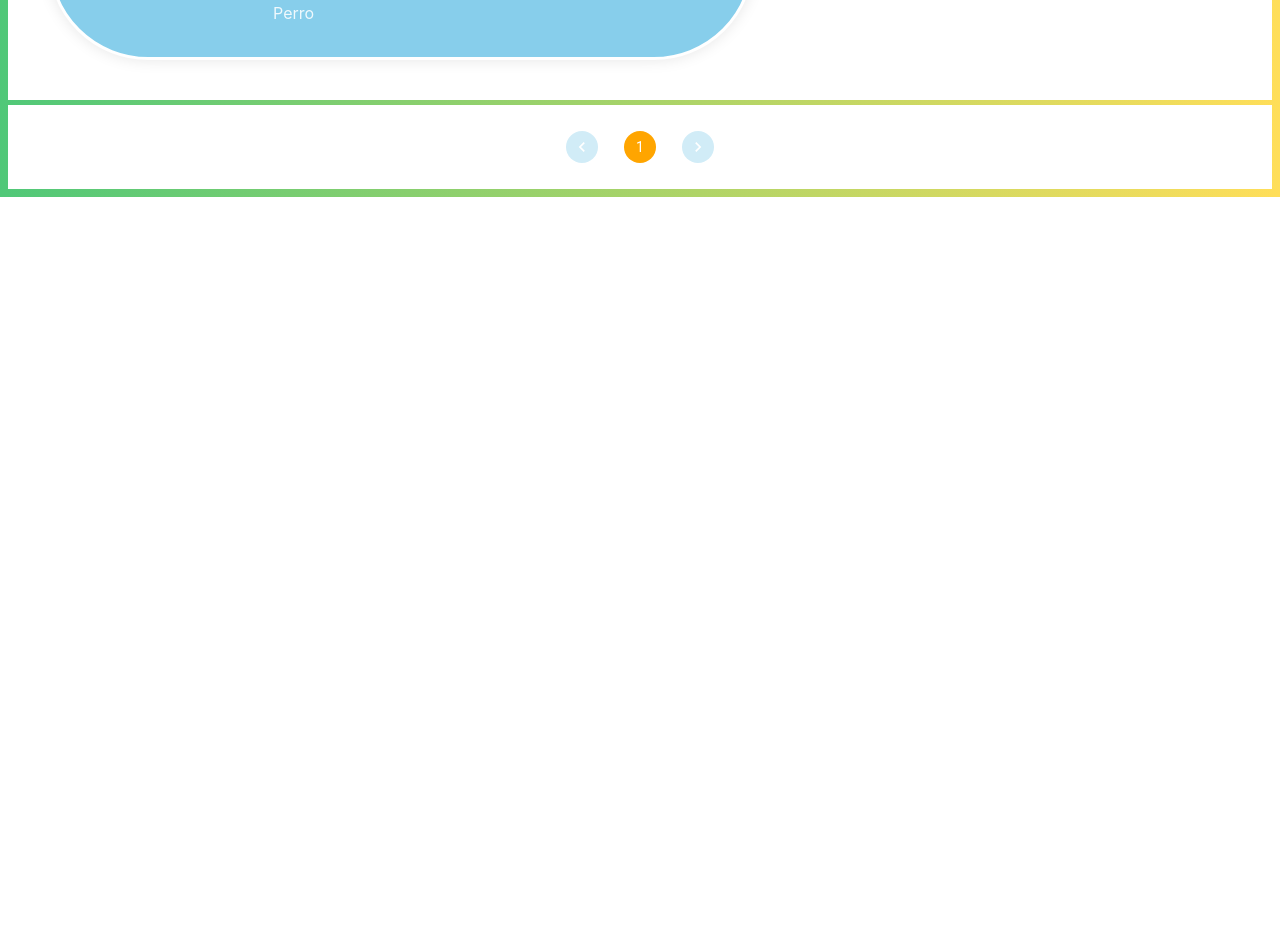
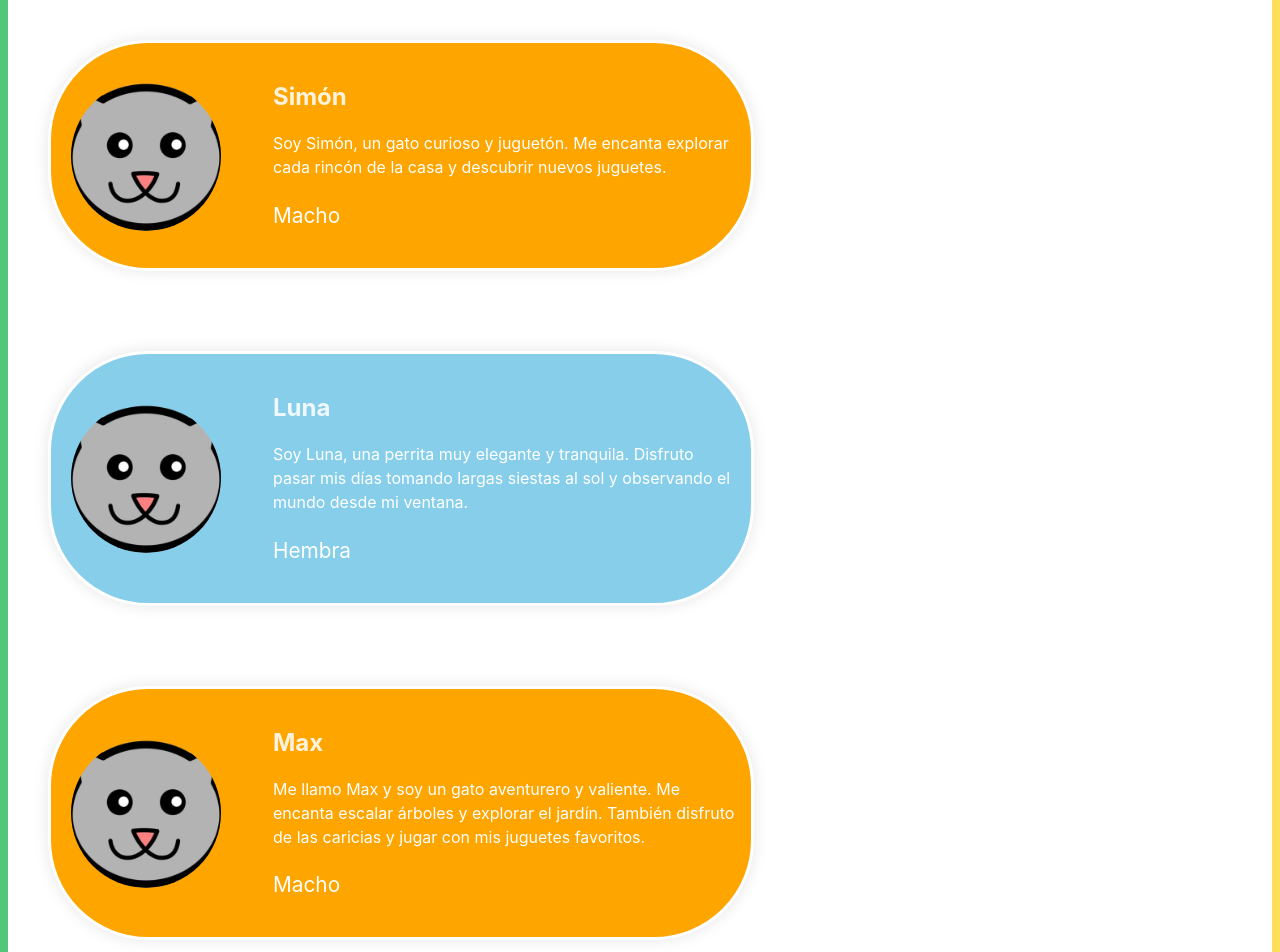
Before and after one commit to Noodle-itsDev/HappyPawsFrontEnd, a React (Vite) app: page / in a window 1280 px wide. Shown: the part 1020-1972 px from the top of the page. Before the commit the page ends 1217 px from the top, so only its background shows below. Built offline with nearby package versions, Linux system fonts and the light colour scheme.

Commit message:
Filtro funcional
He hecho el popup con el filtro para filtrar entre animales, genero, tamaño, y falta añadir algun filtro mas, boton de restablecer funcional, y tipo de animal funcional y oculto

```diff
--- a/src/mascotas-frontend/components-mascotas/ProductCard.css
+++ b/src/mascotas-frontend/components-mascotas/ProductCard.css
@@ -4,18 +4,6 @@
     position: relative;
   }
 
-  .reborde-felinos-container {
-    position: absolute;
-    top: -30px;
-    left: 0;
-    width: 100%;
-    z-index: 1;
-  }
-
-  .reborde-felinos {
-    width: 100%;
-    height: auto;
-  }
 
   .background-card {
     position: relative;
--- a/src/mascotas-frontend/components-mascotas/ProductCard.tsx
+++ b/src/mascotas-frontend/components-mascotas/ProductCard.tsx
@@ -2,15 +2,13 @@ import React from 'react';
 import './ProductCard.css';
 
 interface ProductCardProps {
-  rebordefelinos?: string;
   imageUrl: string;
   title: string;
   description: string;
   genero: string;
-  tipomascota: 'Perro' | 'Gato';
 }
 
-const ProductCard: React.FC<ProductCardProps> = ({ imageUrl, title, description, genero, tipomascota }) => {
+const ProductCard: React.FC<ProductCardProps> = ({ imageUrl, title, description, genero }) => {
   return (
     <div className="product-card-container">
       <div className="background-card">
@@ -20,7 +18,6 @@ const ProductCard: React.FC<ProductCardProps> = ({ imageUrl, title, description,
             <h2 className="product-title">{title}</h2>
             <p className="product-description">{description}</p>
             <p className="product-genero">{genero}</p>
-            {tipomascota && <p className="product-tipomascota">{tipomascota}</p>}
           </div>
         </div>
       </div>
--- a/src/mascotas-frontend/components-mascotas/ProductCard2.css
+++ b/src/mascotas-frontend/components-mascotas/ProductCard2.css
@@ -43,7 +43,7 @@
   }
 
   .product-description2 {
-    font-size: 0.7rem;
+    font-size: 0.9rem;
     color: #ffffff;
   }
 
--- a/src/mascotas-frontend/components-mascotas/ProductCard2.tsx
+++ b/src/mascotas-frontend/components-mascotas/ProductCard2.tsx
@@ -7,10 +7,9 @@ interface ProductCardProps {
   title: string;
   description: string;
   genero: string;
-  tipomascota?: 'Perro' | 'Gato';
 }
 
-const ProductCard: React.FC<ProductCardProps> = ({ imageUrl, title, description, genero, tipomascota }) => {
+const ProductCard: React.FC<ProductCardProps> = ({ imageUrl, title, description, genero }) => {
   return (
     <div className="product-card-container">
     <div className='background-card'>
@@ -20,7 +19,6 @@ const ProductCard: React.FC<ProductCardProps> = ({ imageUrl, title, description,
         <h2 className="product-title2">{title}</h2>
         <p className="product-description2">{description}</p>
         <p className="product-genero2">{genero}</p>
-        {tipomascota && <p className="product-tipomascota">{tipomascota}</p>}
       </div>
     </div>
     </div>
--- a/src/mascotas-frontend/components-mascotas/filtro.css
+++ b/src/mascotas-frontend/components-mascotas/filtro.css
@@ -4,7 +4,9 @@
   left: 50%;
   transform: translate(-50%, -50%);
   background-color: #f9f9f9;
-  padding: 30px;
+  padding: 40px;
+  padding-top: 60px;
+  padding-bottom: 60px;
   box-shadow: 0 0 15px rgba(0, 0, 0, 0.2);
   border-radius: 8px;
   z-index: 1000;
@@ -20,7 +22,7 @@
   margin-bottom: 5px;
 }
 
-.icono-filtro{
+.icono-filtro {
   width: 18px;
   margin-left: 15px;
 }
@@ -67,28 +69,16 @@ select:focus {
   border-color: #888;
 }
 
-.btn_marron {
+.btn-group {
+  display: flex;
+  justify-content: center;
   margin-top: 20px;
 }
 
-.btn_marron a {
-  display: inline-block;
-  padding: 12px 25px;
-  background-color: #6b4e3d;
-  color: #fff;
-  text-decoration: none;
-  border-radius: 4px;
-  transition: background-color 0.3s;
-}
-
-.btn_marron a:hover {
-  background-color: #54392d;
-}
-
 button {
-  margin-top: 20px;
+  margin: 0 5px;
   padding: 10px 20px;
-  background-color: #e74c3c;
+  background-color: #54C877;
   color: #fff;
   border: none;
   border-radius: 4px;
@@ -98,5 +88,5 @@ button {
 }
 
 button:hover {
-  background-color: #c0392b;
+  background-color: #3a8b52;
 }
--- a/src/mascotas-frontend/components-mascotas/filtroAdoptar.tsx
+++ b/src/mascotas-frontend/components-mascotas/filtroAdoptar.tsx
@@ -3,7 +3,7 @@ import './filtro.css';
 
 interface FiltroAdoptarProps {
   onClose: () => void;
-  applyFilters: (filters: any) => void;
+  applyFilters: (filters: { tipo: string; genero: string; tamaño: string }) => void;
 }
 
 const FiltroAdoptar: React.FC<FiltroAdoptarProps> = ({ onClose, applyFilters }) => {
@@ -13,7 +13,15 @@ const FiltroAdoptar: React.FC<FiltroAdoptarProps> = ({ onClose, applyFilters })
 
   const handleApplyFilters = () => {
     applyFilters({ tipo, genero, tamaño });
-    onClose(); // Cierra el popup después de aplicar los filtros
+    onClose();
+  };
+
+  const handleResetFilters = () => {
+    setTipo('');
+    setGenero('');
+    setTamaño('');
+    applyFilters({ tipo: '', genero: '', tamaño: '' });
+    onClose();
   };
 
   return (
@@ -48,13 +56,15 @@ const FiltroAdoptar: React.FC<FiltroAdoptarProps> = ({ onClose, applyFilters })
           </select>
         </label>
       </div>
-          <div className="btn_marron">
-            <button onClick={handleApplyFilters}>Buscar</button>
     </div>
   </div>
-      </div>
+  <div className="btn-group">
+    <button onClick={handleApplyFilters}>Buscar</button>
+    <button onClick={handleResetFilters}>Restablecer</button>
     <button onClick={onClose}>Cerrar</button>
   </div>
+</div>
+
   );
 };
 
--- a/src/mascotas-frontend/components-mascotas/piePagina.tsx
+++ b/src/mascotas-frontend/components-mascotas/piePaginaNavegacion.tsx
@@ -1,5 +1,5 @@
 import React from 'react';
-import './piePagina.css';
+import './piePaginaNavegacion.css';
 import Pagination from '@mui/material/Pagination';
 import Stack from '@mui/material/Stack';
 
--- a/src/mascotas-frontend/mascotasController.tsx
+++ b/src/mascotas-frontend/mascotasController.tsx
@@ -3,13 +3,12 @@ import { Routes, Route } from 'react-router-dom';
 import Header from './components-mascotas/header';
 import ProductCard from './components-mascotas/ProductCard';
 import ProductCard2 from './components-mascotas/ProductCard2';
-import PiePagina from './components-mascotas/piePagina';
+import PiePagina from './components-mascotas/piePaginaNavegacion';
 import FiltroAdoptar from './components-mascotas/filtroAdoptar';
 import './components-mascotas/filtro.css';
 import IconoFiltrar from './assets/icono-filtro.png';
 import GatoREI from './assets/gato-rei.jpg';
 import imagengato1 from './assets/gato1.png';
-
 
 interface Product {
   imageUrl: string;
@@ -29,12 +28,68 @@ const products: Product[] = [
   },
   {
     imageUrl: imagengato1,
-    title: "Milo",
-    description: "Soy un gato juguetón y curioso, me encanta explorar y descubrir nuevos lugares.",
+    title: "Juana",
+    description: "Soy un perro pequeñito muy tranquilo, soy tímido y cariñoso me gusta dormir con las personas y que me den cariño.",
+    genero: "Hembra",
+    tipomascota: "Perro",
+  },
+  {
+    imageUrl: imagengato1,
+    title: "Simón",
+    description: "Soy Simón, un gato curioso y juguetón. Me encanta explorar cada rincón de la casa y descubrir nuevos juguetes.",
+    genero: "Macho",
+    tipomascota: "Gato",
+  },
+  {
+    imageUrl: imagengato1,
+    title: "Luna",
+    description: "Soy Luna, una perrita muy elegante y tranquila. Disfruto pasar mis días tomando largas siestas al sol y observando el mundo desde mi ventana.",
+    genero: "Hembra",
+    tipomascota: "Perro",
+  },
+  {
+    imageUrl: imagengato1,
+    title: "Max",
+    description: "Me llamo Max y soy un gato aventurero y valiente. Me encanta escalar árboles y explorar el jardín. También disfruto de las caricias y jugar con mis juguetes favoritos.",
+    genero: "Macho",
+    tipomascota: "Gato",
+  },
+  {
+    imageUrl: imagengato1,
+    title: "Mia",
+    description: "Soy una gata muy sociable y cariñosa. Me encanta estar rodeada de gente y recibir mimos.",
+    genero: "Hembra",
+    tipomascota: "Gato",
+  },
+  {
+    imageUrl: imagengato1,
+    title: "Leo",
+    description: "Me gusta estar al tanto de todo lo que sucede en casa y participar en todas las actividades familiares. Siempre estoy listo para jugar y recibir caricias.",
     genero: "Macho",
     tipomascota: "Perro",
   },
-
+  {
+    imageUrl: imagengato1,
+    title: "Simba",
+    description: "Soy un gato tranquilo y cariñoso. Me gusta descansar en lugares soleados y recibir caricias. Soy un gran compañero y me encanta estar cerca de mis humanos.",
+    genero: "Macho",
+    tipomascota: "Gato",
+  },
+  {
+    imageUrl: imagengato1,
+    title: "Mimi",
+    description: "Soy una gata juguetona y enérgica. Me encanta jugar con pelotas y perseguir juguetes. Siempre estoy buscando algo divertido para hacer y disfruto de la compañía de otros gatos.",
+    genero: "Hembra",
+    tipomascota: "Perro",
+  },
+  {
+    imageUrl: imagengato1,
+    title: "Oliver",
+    description: "Soy un gato inteligente y observador. Me gusta sentarme en lugares altos y observar todo lo que sucede a mi alrededor. Disfruto de los mimos y siempre estoy listo para una siesta.",
+    genero: "Macho",
+    tipomascota: "Perro",
+  },
+  // Más productos aquí...
 ];
 
 const itemsPerPage = 5;
@@ -70,9 +125,9 @@ const App: React.FC = () => {
     setShowPopup(!showPopup);
   };
 
-  const applyFilters = (newFilters: any) => {
+  const applyFilters = (newFilters: { tipo: string; genero: string; tamaño: string }) => {
     setFilters(newFilters);
-    setCurrentPage(1); // Reset to first page when filters are applied
+    setCurrentPage(1);
   };
 
   return (
@@ -95,7 +150,7 @@ const App: React.FC = () => {
                   title={product.title}
                   description={product.description}
                   genero={product.genero}
-                  tipomascota={product.tipomascota}
+                  // No pasamos tipomascota al componente
                 />
               ) : (
                 <ProductCard2
@@ -104,7 +159,7 @@ const App: React.FC = () => {
                   title={product.title}
                   description={product.description}
                   genero={product.genero}
-                  tipomascota={product.tipomascota}
+                  // No pasamos tipomascota al componente
                 />
               )
             ))}
```
Also changed, not shown: src/mascotas-frontend/components-mascotas/piePaginaNavegacion.css (renamed from src/mascotas-frontend/components-mascotas/piePagina.css). Lines whose indentation alone changed are shown as unchanged.
